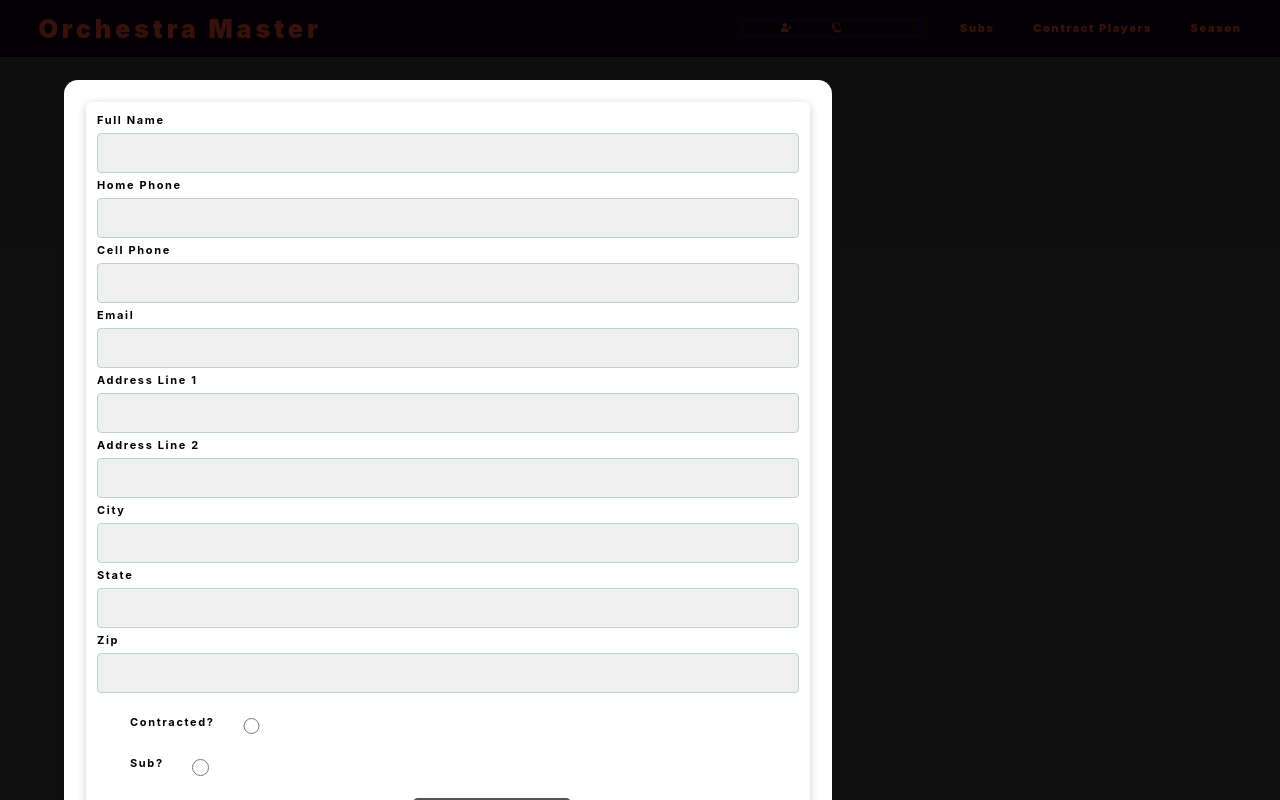
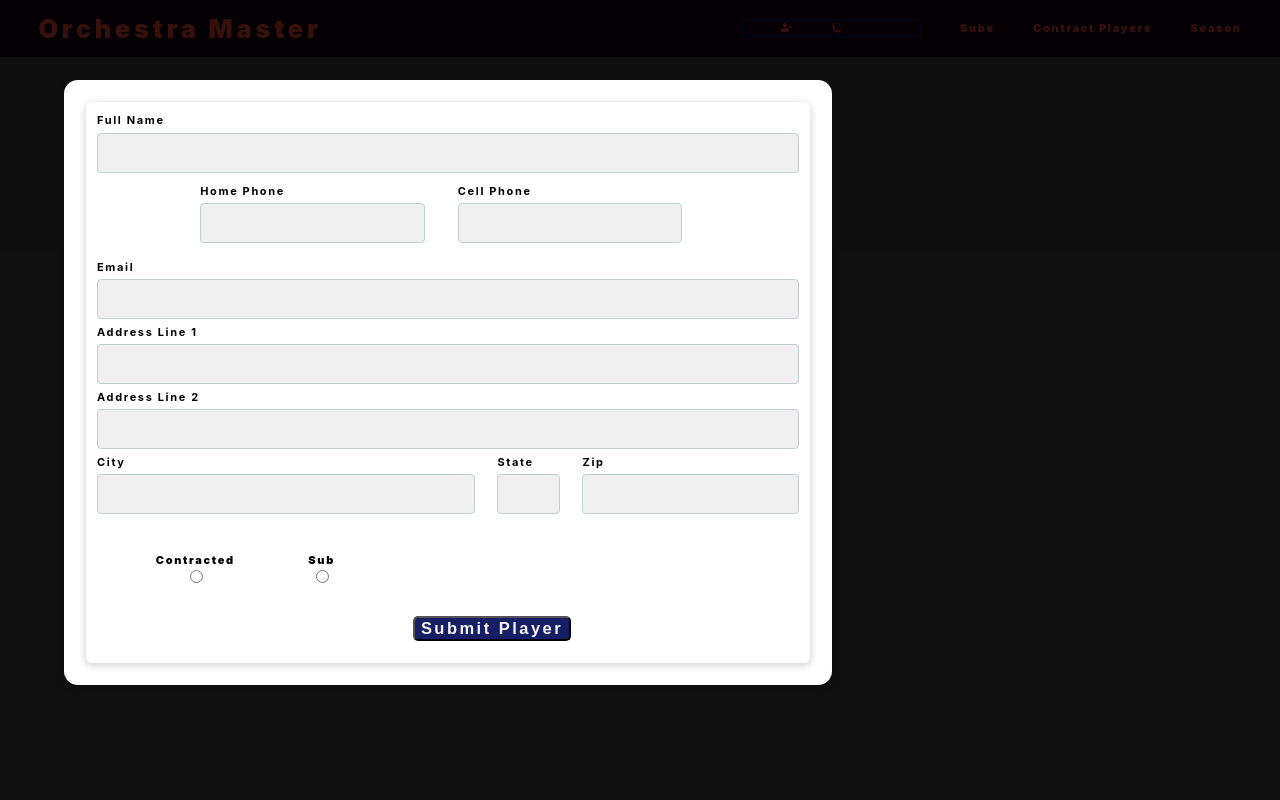
Before and after one commit to kfiddle/orchestra-master, a React (Create React App) app: page / in a window 1280 px wide. Both pictures are taken after a click on the item 786 px from the left and 28 px from the top of the page. Built offline with nearby package versions, Linux system fonts and the light colour scheme.

Commit message:
player entry styling

```diff
--- a/src/components/playerEntry/PlayerEntry.js
+++ b/src/components/playerEntry/PlayerEntry.js
@@ -94,6 +94,7 @@ const PlayerEntry = (props) => {
           />
         </div>
 
+        <div className={classes.phoneDiv}>
           <div className={classes.control}>
             <label>Home Phone</label>
             <input type="text" ref={homePhoneRef} placeholder={homePhone} />
@@ -102,6 +103,7 @@ const PlayerEntry = (props) => {
           <div className={classes.control}>
             <label>Cell Phone</label>
             <input type="text" ref={cellPhoneRef} placeholder={cellPhone} />
+          </div>
         </div>
 
         <div className={classes.control}>
@@ -129,39 +131,47 @@ const PlayerEntry = (props) => {
           />
         </div>
 
-        <div className={classes.control}>
+        <div className={classes.cityStateDiv}>
+          <div className={`${classes.control} ${classes.city}`}>
             <label>City</label>
             <input type="text" id="address" ref={cityRef} placeholder={city} />
           </div>
 
-        <div className={classes.control}>
+          <div className={`${classes.control} ${classes.state}`}>
             <label>State</label>
             <input type="text" ref={stateRef} placeholder={state} />
           </div>
 
-        <div className={classes.control}>
+          <div className={`${classes.control} ${classes.zip}`}>
             <label>Zip</label>
             <input type="text" ref={zipRef} placeholder={zip} />
           </div>
+        </div>
 
-        <div className={classes.w9Div}>
-          <label>Contracted?</label>
+        <div className={classes.checkedDiv}>
+          <div>
+            <label>Contracted</label>
             <input
               type="radio"
               ref={contractedRef}
               checked={selectedType[0]}
-            onChange={() => setSelectedType(previous => [!previous[0], false])}
+              onChange={() =>
+                setSelectedType((previous) => [!previous[0], false])
+              }
             />
           </div>
 
-        <div className={classes.w9Div}>
-          <label>Sub?</label>
+          <div>
+            <label>Sub</label>
             <input
               type="radio"
               ref={subRef}
               checked={selectedType[1]}
-            onChange={()=> setSelectedType(previous => [false, !previous[1]])}
+              onChange={() =>
+                setSelectedType((previous) => [false, !previous[1]])
+              }
             />
+          </div>
         </div>
 
         <div className={classes.buttonDiv}>
--- a/src/components/playerEntry/PlayerEntry.module.css
+++ b/src/components/playerEntry/PlayerEntry.module.css
@@ -32,19 +32,46 @@
   outline-color: teal;
 }
 
-.w9Div {
+.phoneDiv {
   display: flex;
-  margin: 2rem 3rem;
+  margin: 1rem 10%;
 }
 
-.w9Div label {
-  font-weight: bold;
-  display: block;
-  margin-bottom: 0.5rem;
+.phoneDiv div {
+  width: 40%;
+  margin-left: 3rem;
 }
 
-.w9Div input {
+.cityStateDiv {
+  display: flex;
+}
+
+.city {
+  width: 60%;
+  margin-right: 2rem;
+}
+.state {
   width: 10%;
+  margin-right: 2rem;
+}
+
+.checkedDiv {
+  display: flex;
+  width: 90%;
+  font-weight: 900;
+  margin: 3rem auto;
+}
+
+.checkedDiv div {
+  display: flex;
+  flex-direction: column;
+  justify-content: center;
+  align-items: center;
+  width: 20%;
+}
+
+.checkedDiv input {
+  width: 50%;
 }
 
 .buttonDiv {
```
Lines whose indentation alone changed are shown as unchanged.
